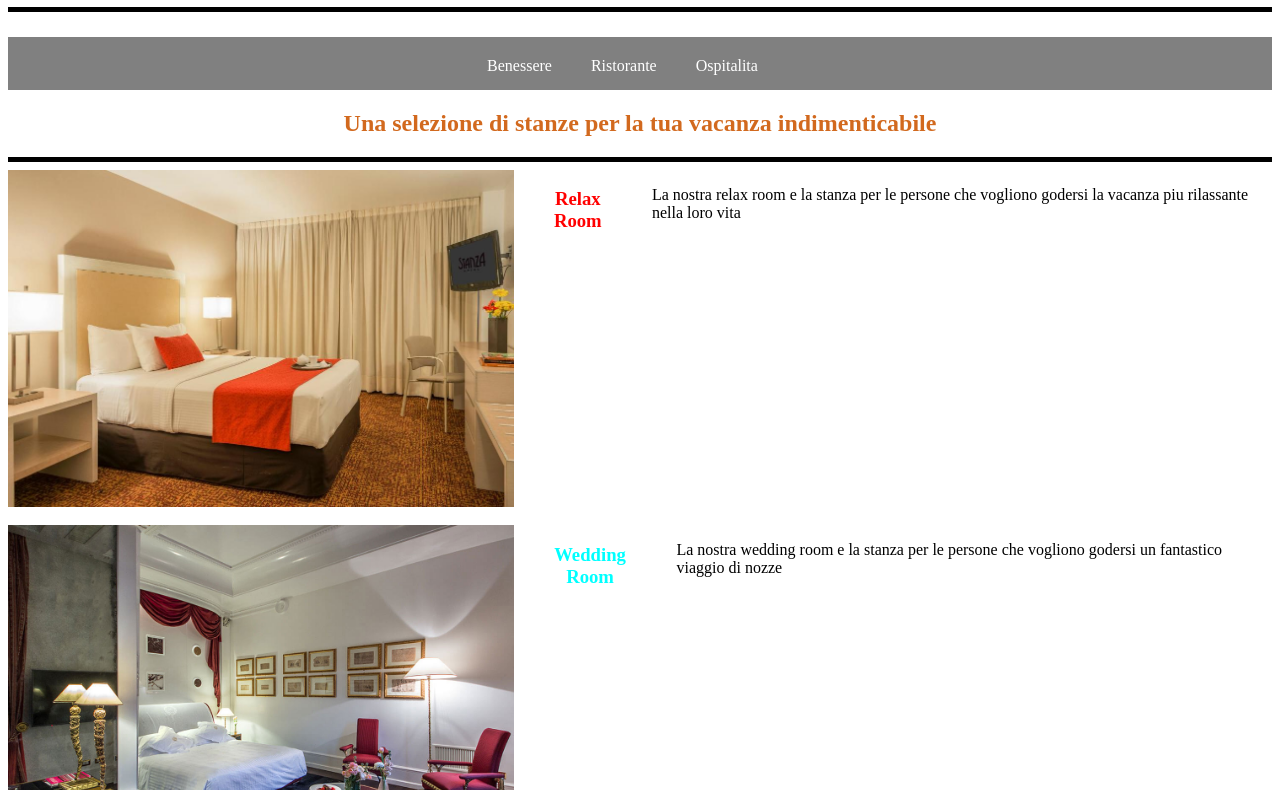
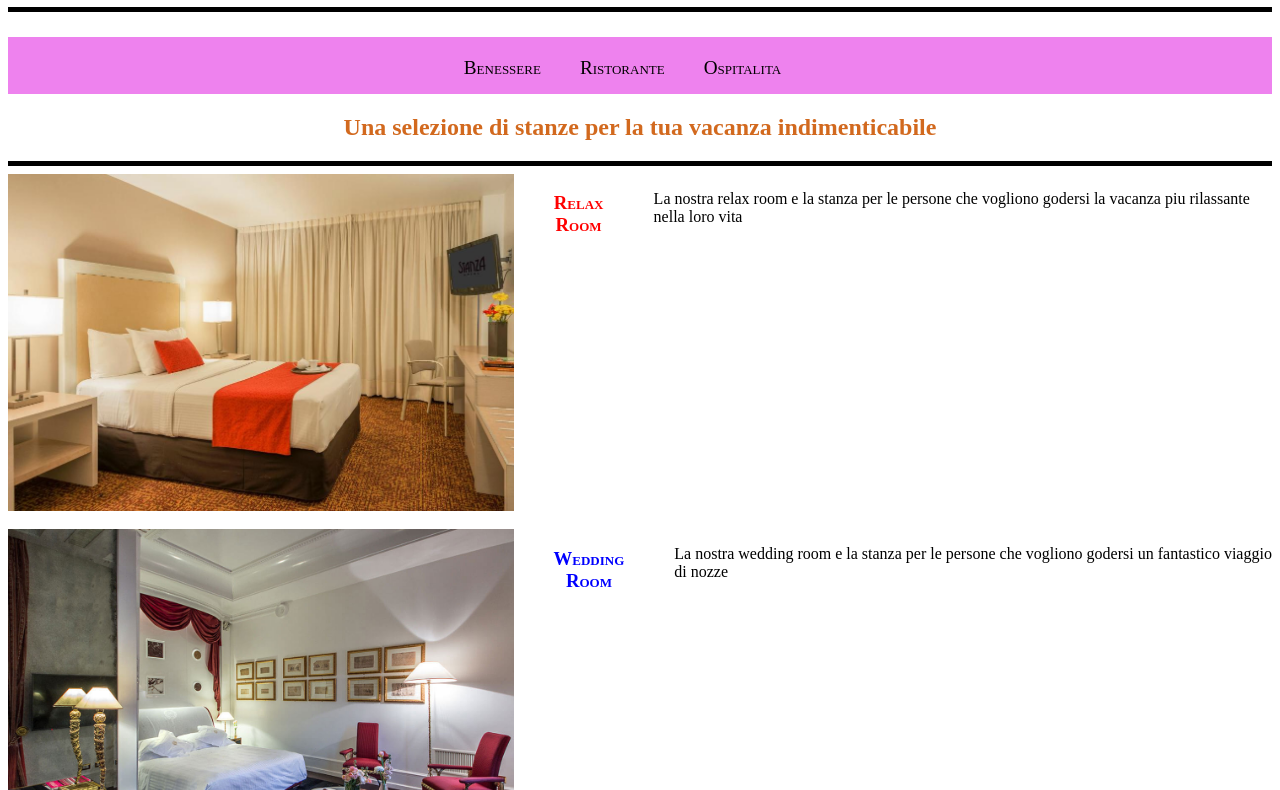
Before and after one commit to Aleeevs/verifica-tps, a plain HTML site: page accomodation/accomodation.html in a window 1280 px wide. Shown: the part 73-863 px from the top of the page. Drawn offline with Linux system fonts and the light colour scheme.

Commit message:
v0.1.5 Nuovo Stile, sistemato HTML

```diff
--- a/accomodation/accomodation.css
+++ b/accomodation/accomodation.css
@@ -1,7 +1,7 @@
 nav {
     margin-top: 25px;
-    background-color: #808080;
-    color: white;
+    background-color: violet;
+    color: black;
     padding: 15px;
     padding-top: 20px;
     text-align: center;
@@ -23,7 +23,9 @@ li {
 
 a {
     text-decoration: solid;
-    color: white;
+    color: black;
+    font-size: larger;
+    font-variant: small-caps;
 }
 
 body{
@@ -58,6 +60,7 @@ div{
 
 h3{
     margin-left: 20px;
+    font-variant: small-caps;
 }
 
 #Relax{
@@ -65,7 +68,7 @@ h3{
 }
 
 #Wedding{
-    color: aqua;
+    color: blue;
 }
 
 #Secret{
--- a/accomodation/accomodation.js
+++ b/accomodation/accomodation.js
@@ -3,3 +3,5 @@ function funzione1()
     document.getElementById("Secret").textContent("Secrets Room")
     document.getElementById("3").textContent("La nostra secrets room e la stanza per le persone che vogliono divertirsi durante la loro vacanza scoprendo tutti i segreti della stanza");
 }
+
+//javascript e difficile >:(
```
Also changed, not shown: accomodation/accomodation.html (+4 -0 lines).
